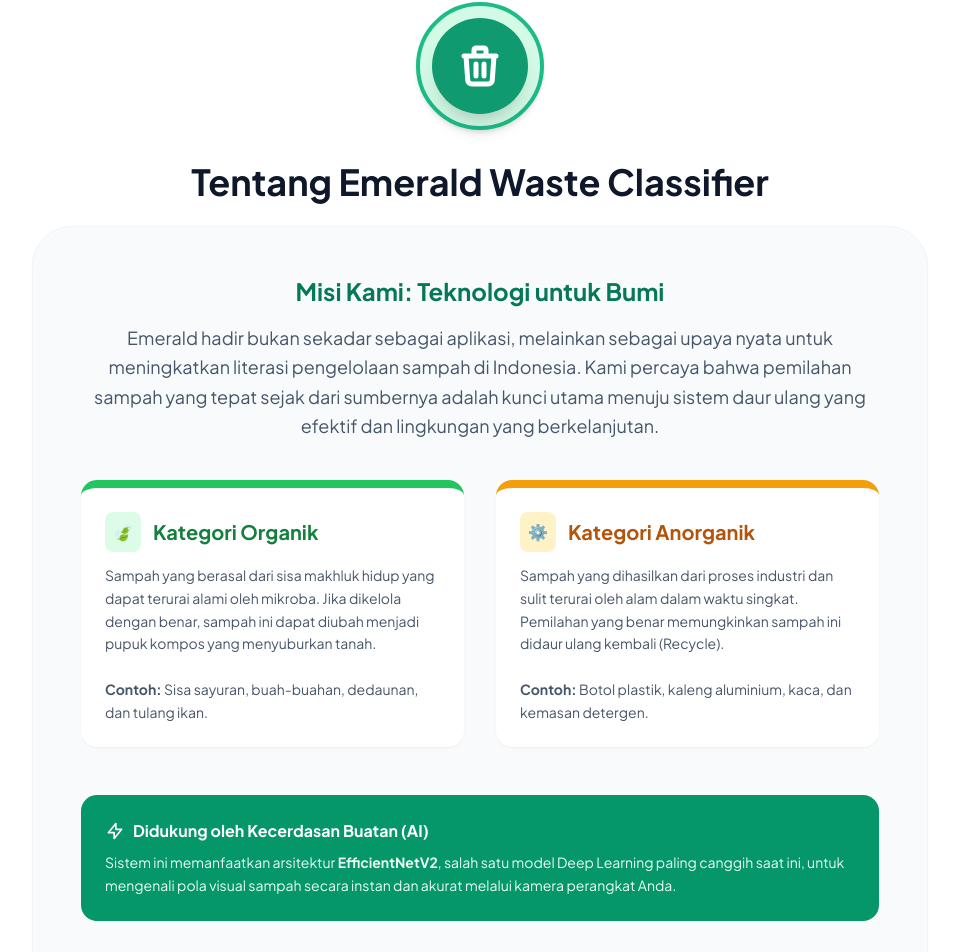
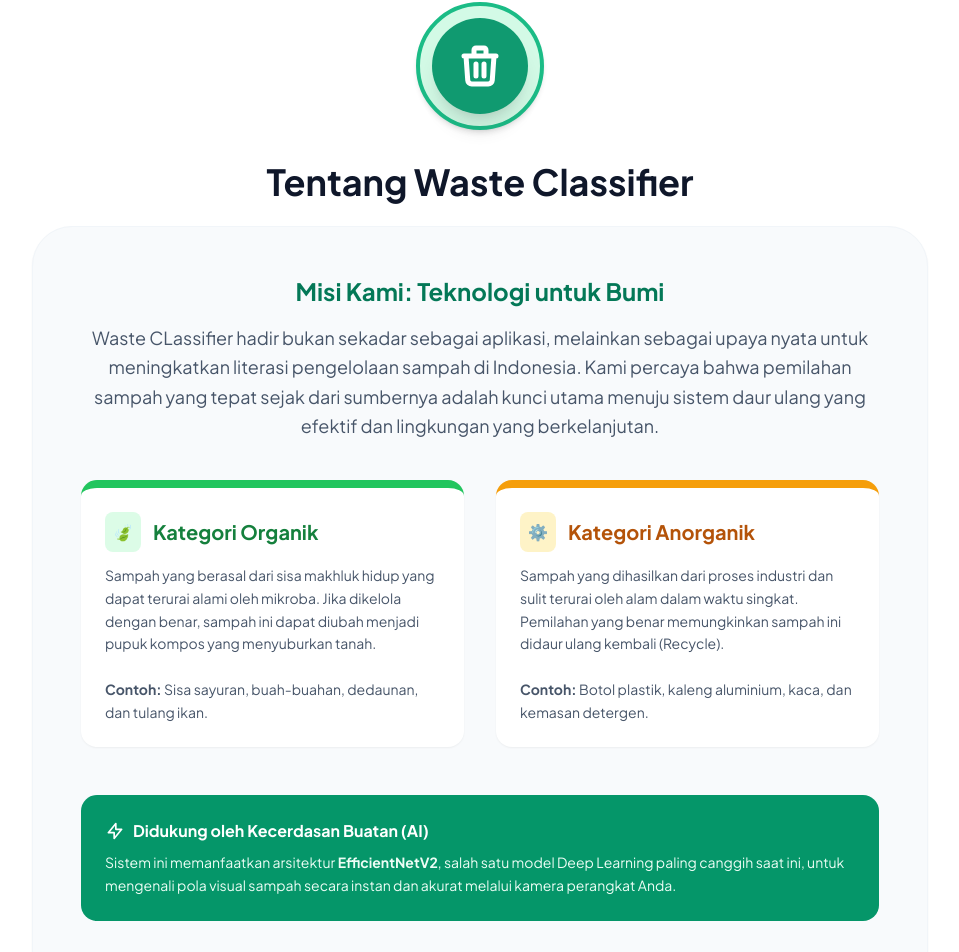
Before and after one commit to User-Galih/waste-classification-ui, a React (Vite) app: page / in a window 1280 px wide. Shown: the part 2330-3282 px from the top of the page, without its empty margins (160-1119 px from the left). Built offline with nearby package versions, Linux system fonts and the light colour scheme.

Commit message:
Update title and text in TechStackSection component

```diff
--- a/src/sections/TechStackSection.jsx
+++ b/src/sections/TechStackSection.jsx
@@ -15,14 +15,14 @@
             </div>
           </div>
 
-          <h2 className="text-3xl md:text-4xl font-bold text-dark-slate mb-6">Tentang Emerald Waste Classifier</h2>
+          <h2 className="text-3xl md:text-4xl font-bold text-dark-slate mb-6">Tentang Waste Classifier</h2>
 
           <div className="max-w-4xl bg-slate-50 p-8 md:p-12 rounded-[2.5rem] border border-slate-100 shadow-sm">
             {/* Visi Proyek */}
             <div className="mb-10">
               <h3 className="text-2xl font-bold text-emerald-700 mb-4">Misi Kami: Teknologi untuk Bumi</h3>
               <p className="text-slate-600 leading-relaxed text-lg">
-                Emerald hadir bukan sekadar sebagai aplikasi, melainkan sebagai upaya nyata untuk meningkatkan literasi pengelolaan sampah di Indonesia.
+                Waste CLassifier hadir bukan sekadar sebagai aplikasi, melainkan sebagai upaya nyata untuk meningkatkan literasi pengelolaan sampah di Indonesia.
                 Kami percaya bahwa pemilahan sampah yang tepat sejak dari sumbernya adalah kunci utama menuju sistem daur ulang yang efektif dan lingkungan yang berkelanjutan.
               </p>
             </div>
```
